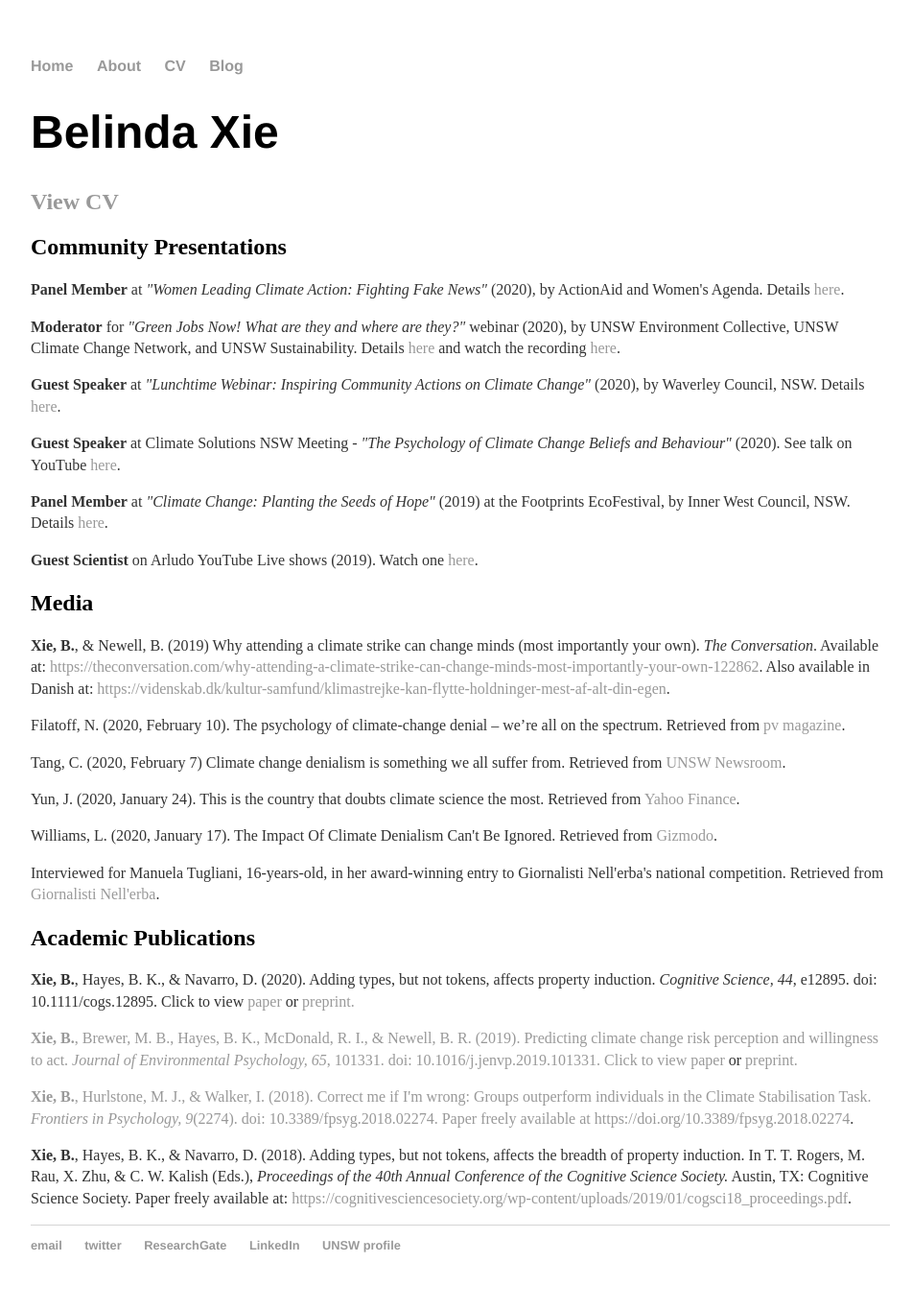
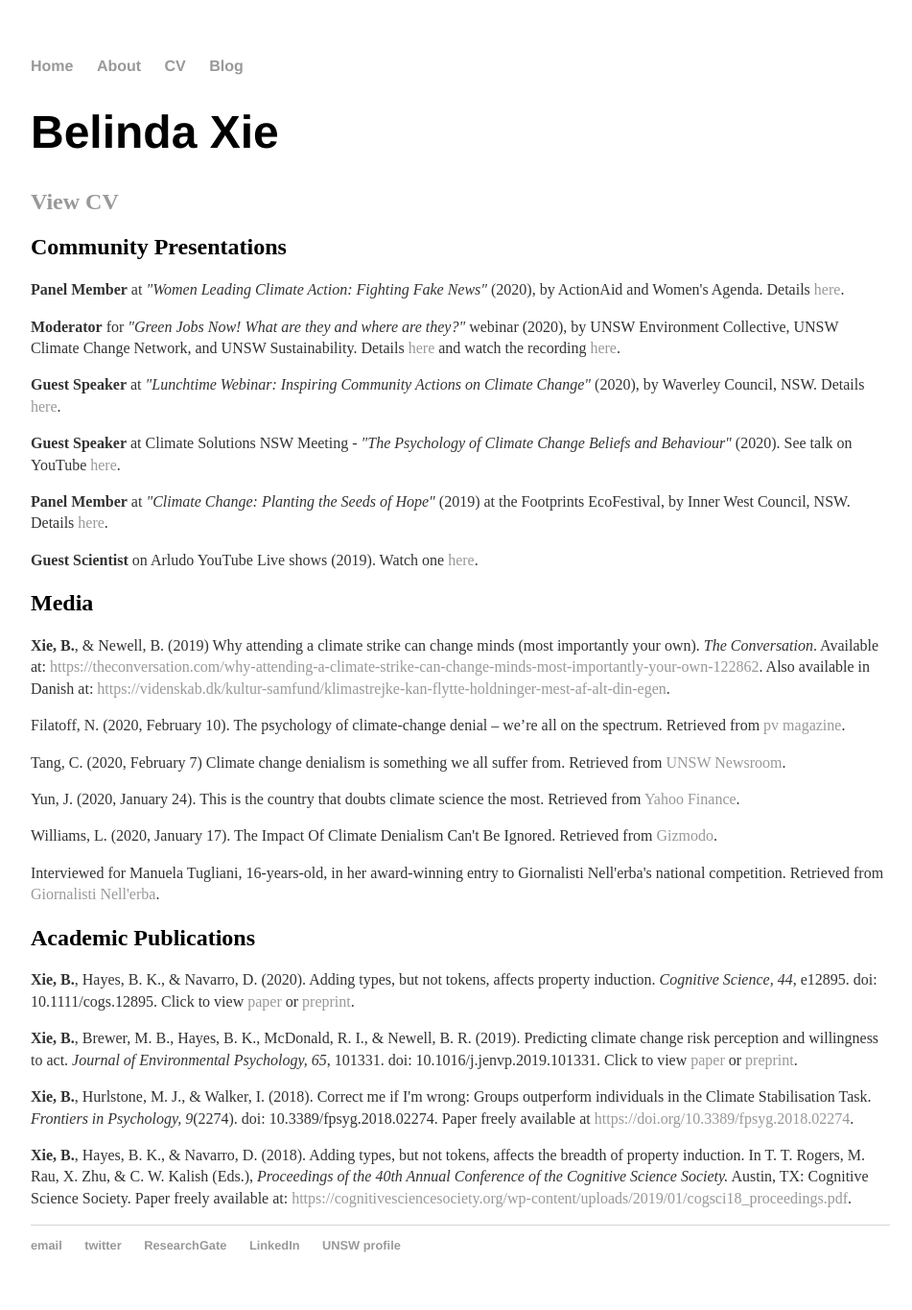
Before and after one commit to belindaxie/belindaxie.github.io, a Jekyll site: the page built from cv/index.html, in a window 1280 px wide. Shown: the whole page at 96% size, without its empty margins (160-1111 px from the left). Built offline with Jekyll 4.4.1, drawn with Linux system fonts in a browser that asks for light colours.

Commit message:
Update index.html

```diff
--- a/cv/index.html
+++ b/cv/index.html
@@ -47,9 +47,9 @@
 
 <h2>Academic Publications </h2>
 
-	<p><strong>Xie, B.</strong>, Hayes, B. K., & Navarro, D. (2020). Adding types, but not tokens, affects property induction. <em>Cognitive Science, 44</em>, e12895. doi: 10.1111/cogs.12895. Click to view <a href="https://doi.org/10.1111/cogs.12895">paper</a> or <a href="/cv/files/XieNavarroHayes(2020)TypesTokensPropertyInduction_preprint.pdf" class="download">preprint.</p>
+	<p><strong>Xie, B.</strong>, Hayes, B. K., & Navarro, D. (2020). Adding types, but not tokens, affects property induction. <em>Cognitive Science, 44</em>, e12895. doi: 10.1111/cogs.12895. Click to view <a href="https://doi.org/10.1111/cogs.12895">paper</a> or <a href="/cv/files/XieNavarroHayes(2020)TypesTokensPropertyInduction_preprint.pdf" class="download">preprint</a>.</p>
 
-	<p><strong>Xie, B.</strong>, Brewer, M. B., Hayes, B. K., McDonald, R. I., & Newell, B. R. (2019). Predicting climate change risk perception and willingness to act. <em>Journal of Environmental Psychology, 65</em>, 101331. doi: 10.1016/j.jenvp.2019.101331. Click to view <a href="https://doi.org/10.1016/j.jenvp.2019.101331">paper</a> or <a href="cv/files/Xieetal(2019)PredictingClimate_preprint.pdf" class="download">preprint.</p>
+	<p><strong>Xie, B.</strong>, Brewer, M. B., Hayes, B. K., McDonald, R. I., & Newell, B. R. (2019). Predicting climate change risk perception and willingness to act. <em>Journal of Environmental Psychology, 65</em>, 101331. doi: 10.1016/j.jenvp.2019.101331. Click to view <a href="https://doi.org/10.1016/j.jenvp.2019.101331">paper</a> or <a href="cv/files/Xieetal(2019)PredictingClimate_preprint.pdf" class="download">preprint</a>.</p>
 
 	<p><strong>Xie, B.</strong>, Hurlstone, M. J., & Walker, I. (2018). Correct me if I'm wrong: Groups outperform individuals in the Climate Stabilisation Task. <em>Frontiers in Psychology, 9</em>(2274). doi: 10.3389/fpsyg.2018.02274. Paper freely available at <a href="https://doi.org/10.3389/fpsyg.2018.02274">https://doi.org/10.3389/fpsyg.2018.02274</a>.</p>
 
```
